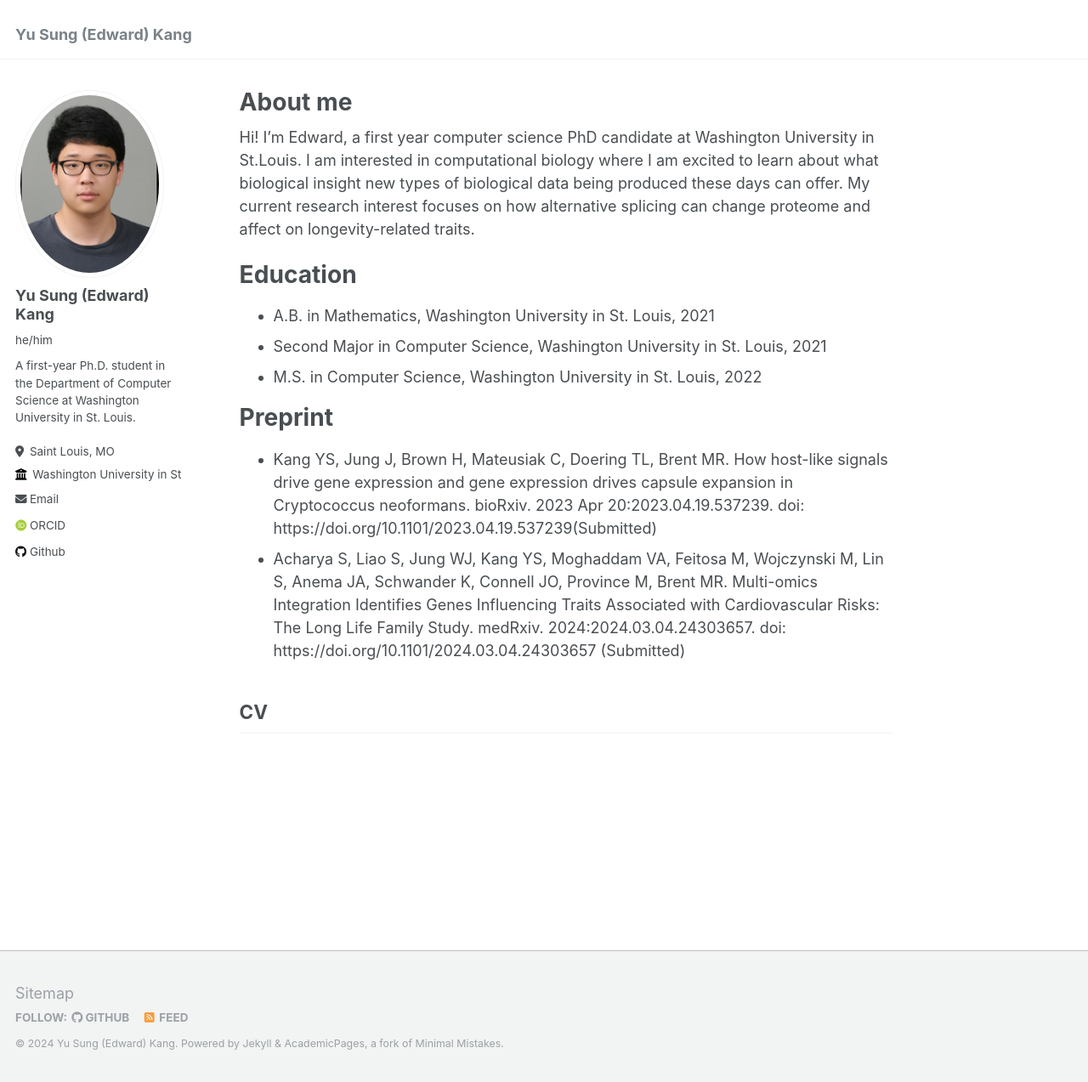
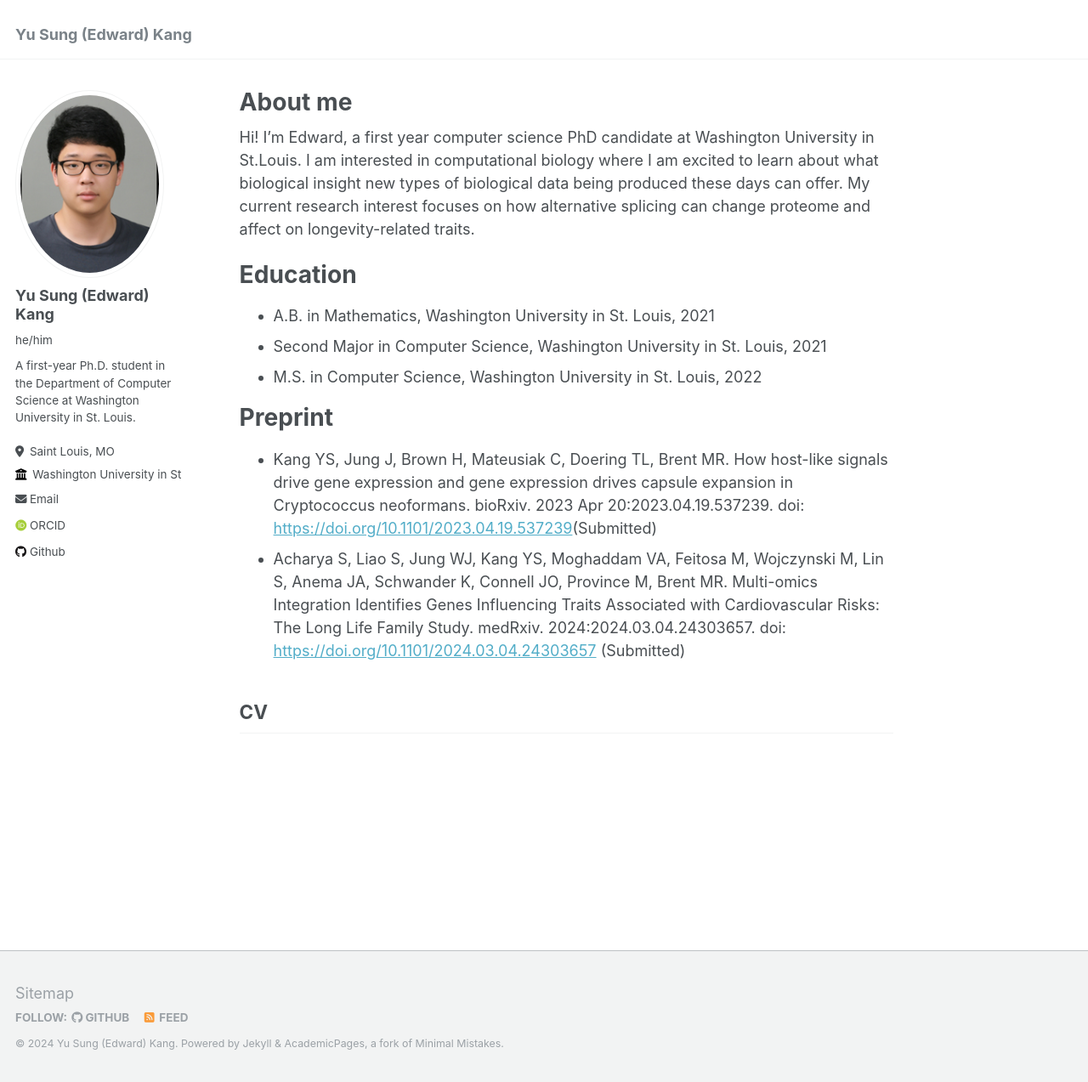
Before and after one commit to edwardkang0925/edwardkang0925.github.io, a Jekyll site: the page built from _pages/about.md, in a window 1280 px wide and 1273 px high. Shown: the whole window at 85% size. Built offline with Jekyll 4.4.1, drawn with Linux system fonts in a browser that asks for light colours; some web fonts are replaced; part of the change alters nothing that is shown.

Commit message:
added hyperlink

```diff
--- a/_pages/about.md
+++ b/_pages/about.md
@@ -17,8 +17,8 @@ Education
 
 Preprint
 ======
-- Kang YS, Jung J, Brown H, Mateusiak C, Doering TL, Brent MR. How host-like signals drive gene expression and gene expression drives capsule expansion in Cryptococcus neoformans. bioRxiv. 2023 Apr 20:2023.04.19.537239. doi: https://doi.org/10.1101/2023.04.19.537239(Submitted)
-- Acharya S, Liao S, Jung WJ, Kang YS, Moghaddam VA, Feitosa M, Wojczynski M, Lin S, Anema JA, Schwander K, Connell JO, Province M, Brent MR. Multi-omics Integration Identifies Genes Influencing Traits Associated with Cardiovascular Risks: The Long Life Family Study. medRxiv. 2024:2024.03.04.24303657. doi: https://doi.org/10.1101/2024.03.04.24303657 (Submitted)
+- Kang YS, Jung J, Brown H, Mateusiak C, Doering TL, Brent MR. How host-like signals drive gene expression and gene expression drives capsule expansion in Cryptococcus neoformans. bioRxiv. 2023 Apr 20:2023.04.19.537239. doi: [https://doi.org/10.1101/2023.04.19.537239](https://doi.org/10.1101/2023.04.19.537239)(Submitted)
+- Acharya S, Liao S, Jung WJ, Kang YS, Moghaddam VA, Feitosa M, Wojczynski M, Lin S, Anema JA, Schwander K, Connell JO, Province M, Brent MR. Multi-omics Integration Identifies Genes Influencing Traits Associated with Cardiovascular Risks: The Long Life Family Study. medRxiv. 2024:2024.03.04.24303657. doi: [https://doi.org/10.1101/2024.03.04.24303657](https://doi.org/10.1101/2024.03.04.24303657) (Submitted)
 
 CV
 ------
```
